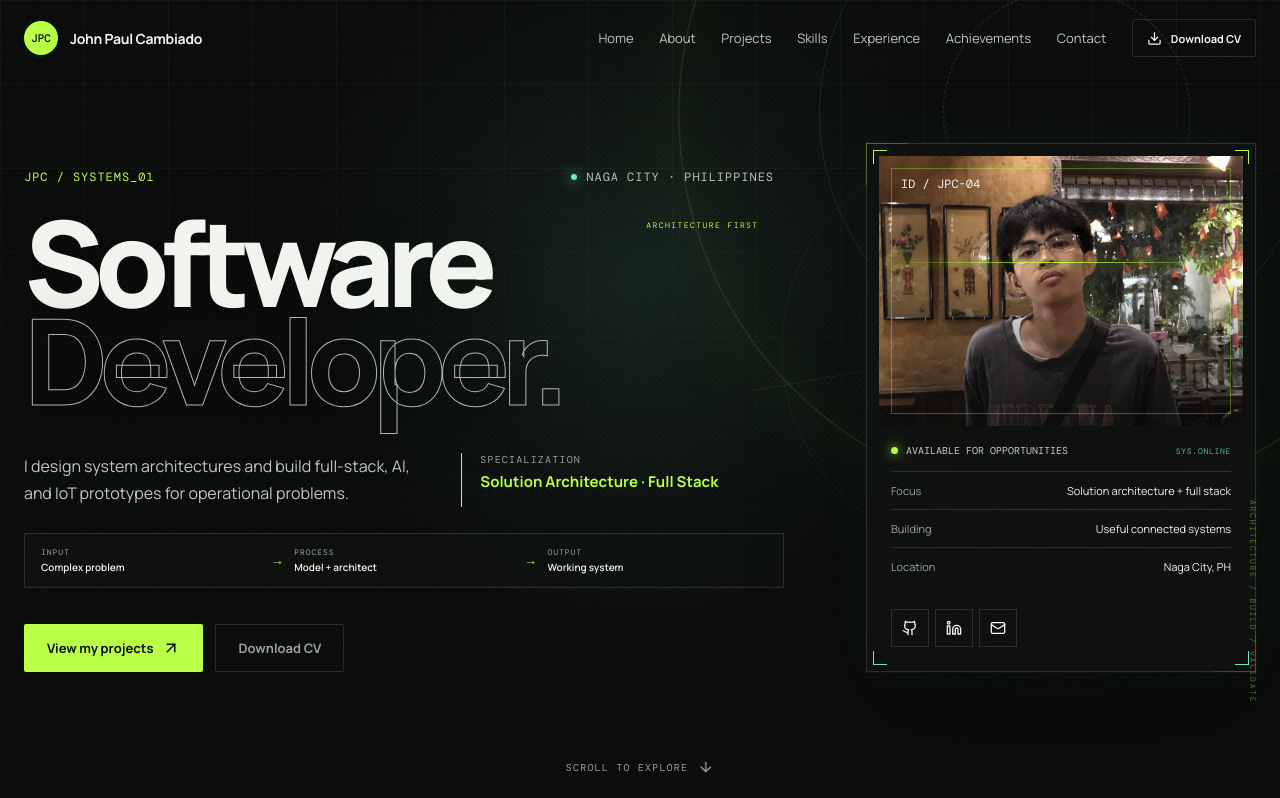
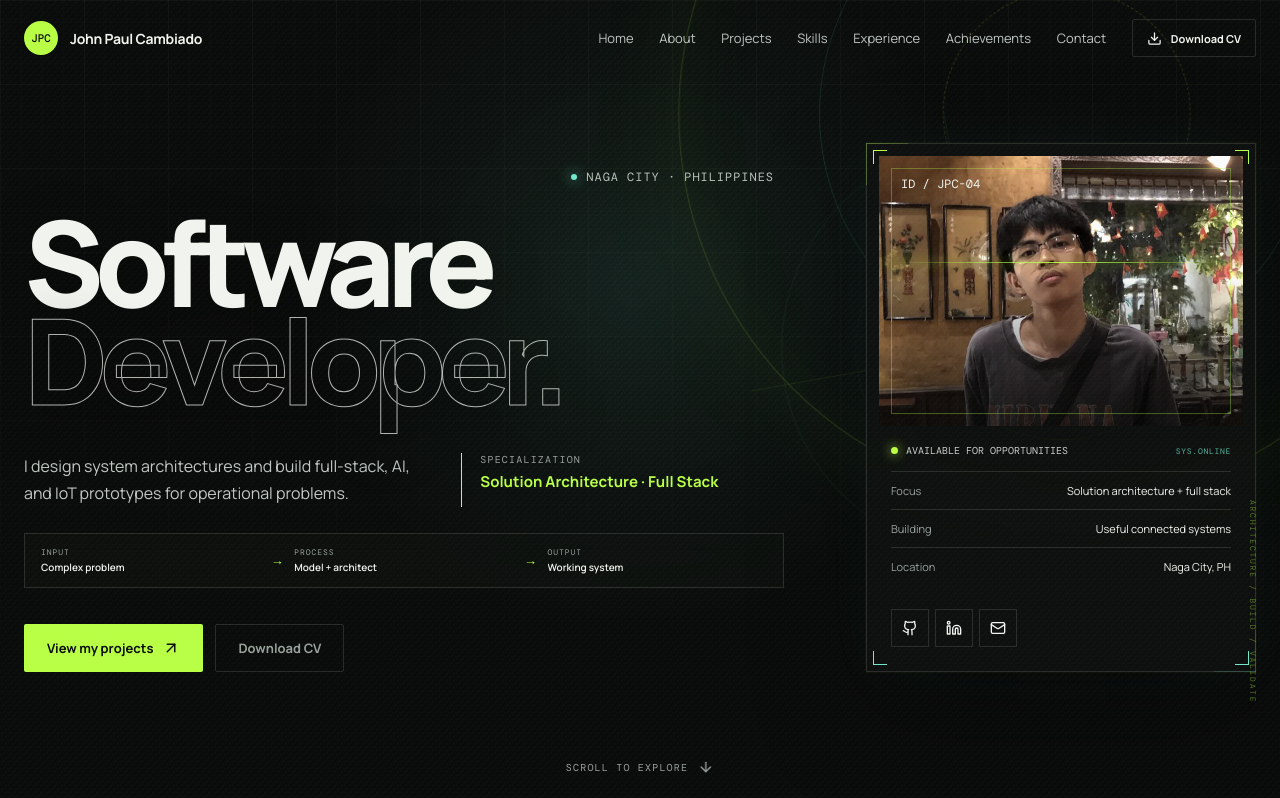
Before and after one commit to Poyyy414/Personal-Portfolio, a React (Vite) app: page / in a window 1280 px wide. Shown: the top 798 px of the page. Built offline with nearby package versions, Linux system fonts and the light colour scheme; a web font is replaced by a local one.

Commit message:
remove uncessary text

```diff
--- a/src/components/Footer.tsx
+++ b/src/components/Footer.tsx
@@ -9,7 +9,7 @@ export function Footer() {
         <a href="#home" className="footer-brand">JPC<span>.</span></a>
         <div className="footer-meta">
           <p>© 2026 John Paul Cambiado.</p>
-          <span><Activity size={12} /> Privacy-first analytics active</span>
+          <span><Activity size={12} /> </span>
         </div>
         <div className="footer-socials">
           <a href={socialLinks.github} target="_blank" rel="noreferrer" aria-label="GitHub" onClick={() => track('Social Link', { network: 'GitHub', location: 'Footer' })}><Github /></a>
--- a/src/components/Hero.tsx
+++ b/src/components/Hero.tsx
@@ -14,7 +14,7 @@ export function Hero() {
       <div className="container hero-inner">
         <div className="hero-copy">
           <motion.p className="hero-kicker" initial={reduced ? false : { opacity: 0, y: 15 }} animate={{ opacity: 1, y: 0 }}>
-            <span className="hero-kicker-id">JPC / SYSTEMS_01</span>
+            <span className="hero-kicker-id"></span>
             <span className="hero-kicker-location"><i /> Naga City · Philippines</span>
           </motion.p>
           <motion.h1 initial={reduced ? false : { opacity: 0, y: 30 }} animate={{ opacity: 1, y: 0 }} transition={{ delay: .1, duration: .8 }}>
--- a/src/styles.css
+++ b/src/styles.css
@@ -342,7 +342,7 @@ footer { border-top: 1px solid var(--line); }
 .hero-kicker-location { display: inline-flex; align-items: center; gap: 9px; }
 .hero-kicker-location i { width: 6px; height: 6px; border-radius: 50%; background: var(--teal); box-shadow: 0 0 13px var(--teal); animation: status-pulse 1.8s ease-in-out infinite; }
 .hero h1 { position: relative; z-index: 2; text-shadow: 0 14px 50px rgba(0,0,0,.38); }
-.hero h1::after { content: 'ARCHITECTURE FIRST'; position: absolute; top: 7px; right: 4%; color: var(--accent); font: 400 8px var(--font-mono); letter-spacing: .18em; text-shadow: none; }
+.hero h1::after { content: ''; position: absolute; top: 7px; right: 4%; color: var(--accent); font: 400 8px var(--font-mono); letter-spacing: .18em; text-shadow: none; }
 .hero h1 span { background: linear-gradient(100deg, transparent 18%, rgba(184,255,69,.22) 48%, transparent 72%); background-size: 230% 100%; -webkit-background-clip: text; background-clip: text; animation: outline-scan 6s ease-in-out infinite; }
 .hero-command { max-width: 760px; display: grid; grid-template-columns: 1fr auto 1fr auto 1fr; gap: 13px; align-items: center; margin-top: 26px; padding: 13px 16px; border: 1px solid var(--line); background: rgba(16,19,17,.64); backdrop-filter: blur(10px); }
 .hero-command div { display: grid; gap: 3px; min-width: 0; }
```
